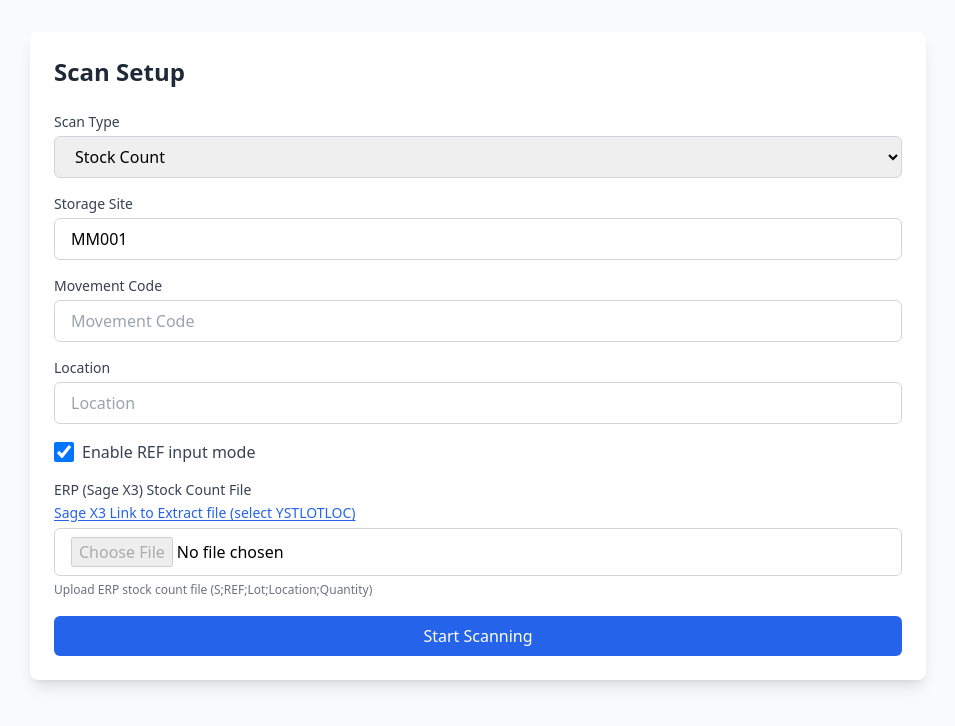
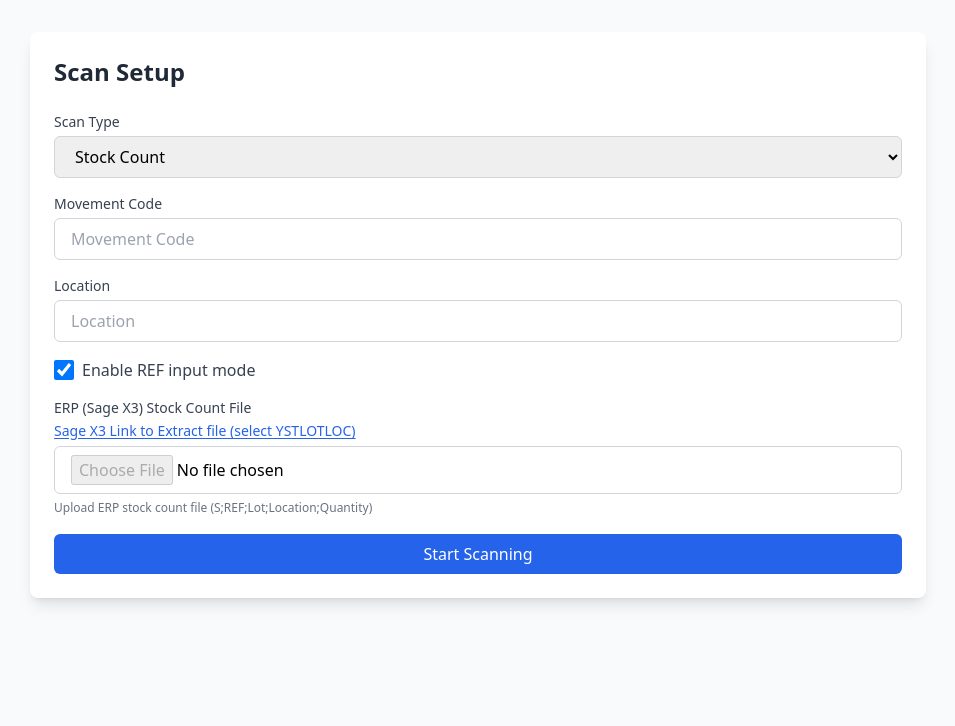
Before and after one commit to Gerald-Waerseggers/GS1-Barcode-Scanner, a React (Vite) app: page / in a window 1280 px wide. Shown: the top 726 px of the page, without its empty margins (162-1117 px from the left). Built offline with nearby package versions, Linux system fonts and the light colour scheme.

Commit message:
docs update

```diff
--- a/src/components/SetupForm.tsx
+++ b/src/components/SetupForm.tsx
@@ -84,7 +84,7 @@ const SetupForm: React.FC<SetupFormProps> = ({
                   <option value="false">Stock Receipt</option>
                 </Select>
               </Field>
-              <Field>
+              <Field className="hidden">
                 <Label className="block text-sm font-medium text-gray-700">
                   Storage Site
                 </Label>
```
Also changed, not shown: 3 other files (tests, documents, lock files or other folders).
